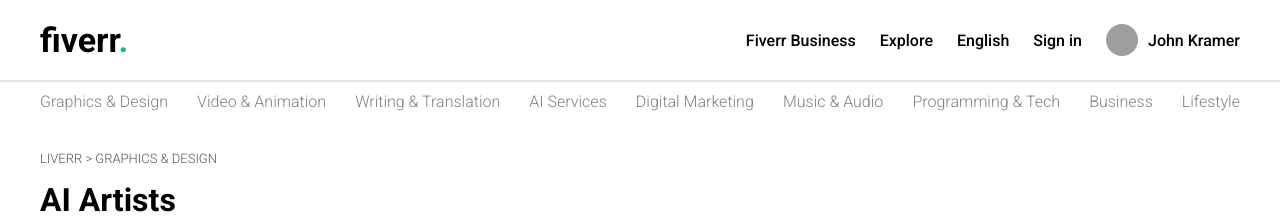
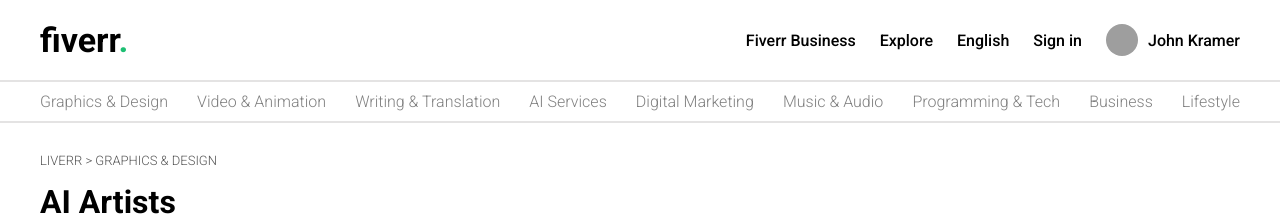
Before and after one commit to deumolo/ld-fiverr, a React (Vite) app: page /gigs in a window 1280 px wide. Shown: the top 216 px of the page. Built offline with nearby package versions, Linux system fonts and the light colour scheme; grey boxes are pictures that could not be loaded.

Commit message:
Small maintenance to gigcard scss and navbar jsx files

```diff
--- a/src/components/gigCard/GigCard.scss
+++ b/src/components/gigCard/GigCard.scss
@@ -1,5 +1,5 @@
 .gigCard {
-    width: 298px;
+    width: 370px;
     height: 400px;
     // border: 1px solid rgb(237, 236, 236);
     border: 1px solid rgb(228, 228, 228);
--- a/src/components/navbar/Navbar.jsx
+++ b/src/components/navbar/Navbar.jsx
@@ -97,6 +97,8 @@
             <Link className="link menuLink">Business</Link>
             <Link className="link menuLink">Lifestyle</Link>
           </div>
+
+          <hr />
         </>
       )}
     </div>
```
